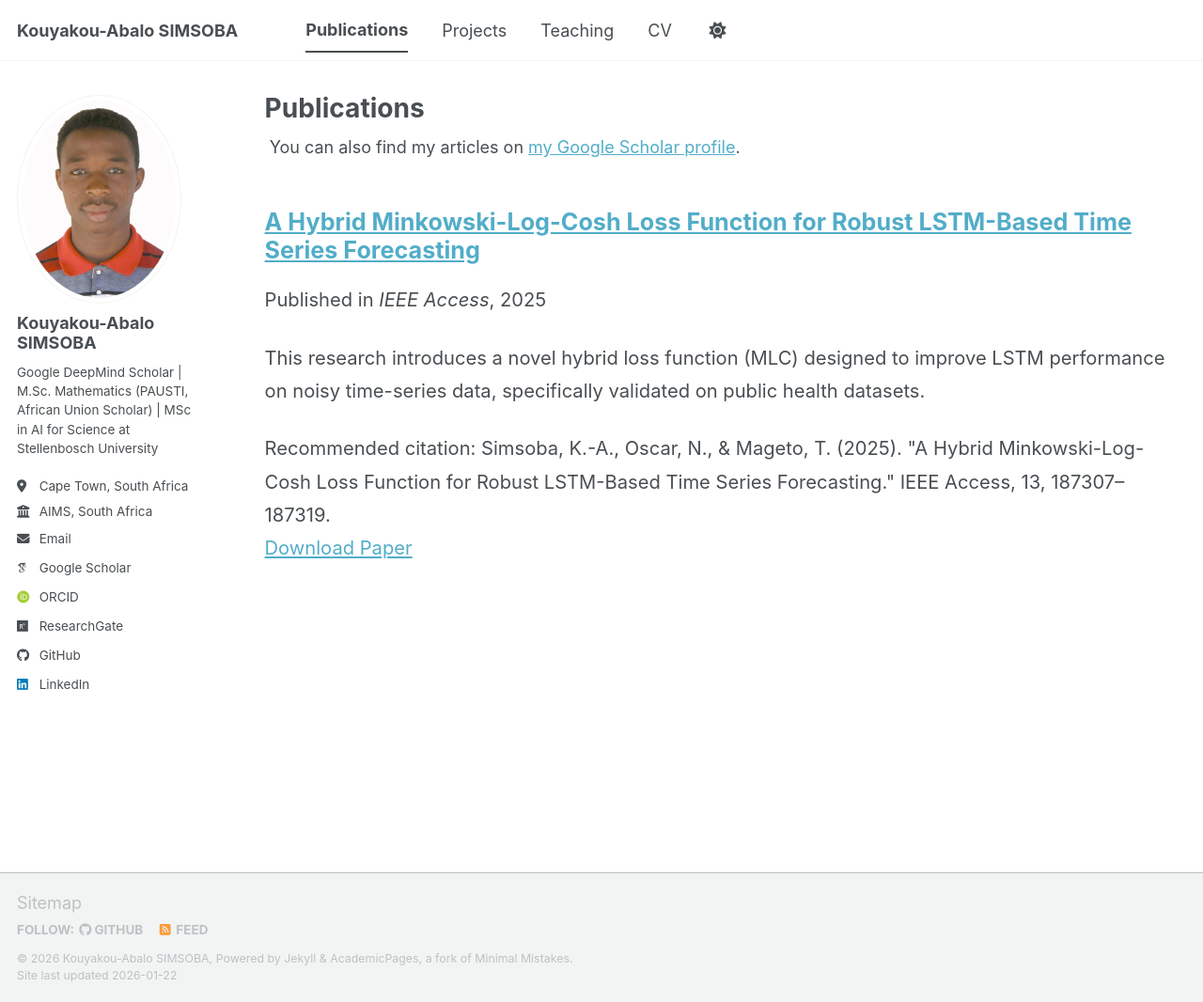
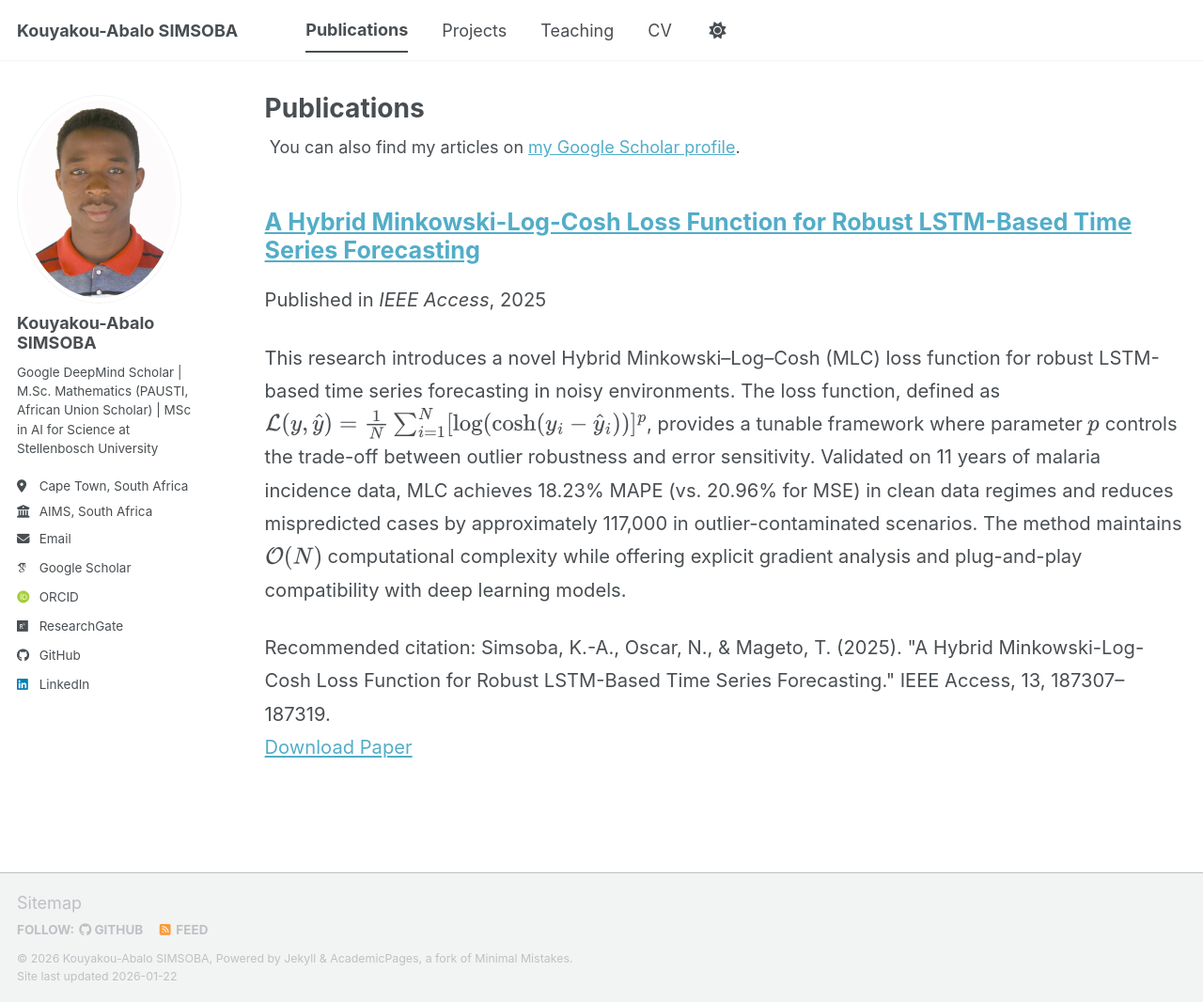
Before and after one commit to simsoba-research/simsoba-research.github.io, a Jekyll site: the page built from _pages/publications.html, in a window 1280 px wide and 1066 px high. Shown: the whole window at 94% size. Built offline with Jekyll 4.4.1, drawn with Linux system fonts in a browser that asks for light colours; some web fonts are replaced; a script bundle is joined from its source files by our own code; library files that are not in the unit come from our copies.

Commit message:
Update 2009-10-01-paper-title-number-1.md

```diff
--- a/_publications/2009-10-01-paper-title-number-1.md
+++ b/_publications/2009-10-01-paper-title-number-1.md
@@ -2,11 +2,9 @@
 title: "A Hybrid Minkowski-Log-Cosh Loss Function for Robust LSTM-Based Time Series Forecasting"
 collection: publications
 category: manuscripts
-permalink: /publication/2025-02-15-hybrid-minkowski-log-cosh
+permalink: /publication/2025-hybrid-minkowski-log-cosh
 excerpt: >
-  This research introduces a novel hybrid loss function (MLC) designed
-  to improve LSTM performance on noisy time-series data, specifically
-  validated on public health datasets.
+  This research introduces a novel Hybrid Minkowski–Log–Cosh (MLC) loss function for robust LSTM-based time series forecasting in noisy environments. The loss function, defined as $\mathcal{L}(y,\hat{y}) = \frac{1}{N}\sum_{i=1}^{N} [\log(\cosh(y_i - \hat{y}_i))]^p$, provides a tunable framework where parameter $p$ controls the trade-off between outlier robustness and error sensitivity. Validated on 11 years of malaria incidence data, MLC achieves 18.23% MAPE (vs. 20.96% for MSE) in clean data regimes and reduces mispredicted cases by approximately 117,000 in outlier-contaminated scenarios. The method maintains $\mathcal{O}(N)$ computational complexity while offering explicit gradient analysis and plug-and-play compatibility with deep learning models.
 date: 2025-02-15
 venue: 'IEEE Access'
 paperurl: 'https://doi.org/10.1109/ACCESS.2025.3626795'
```
